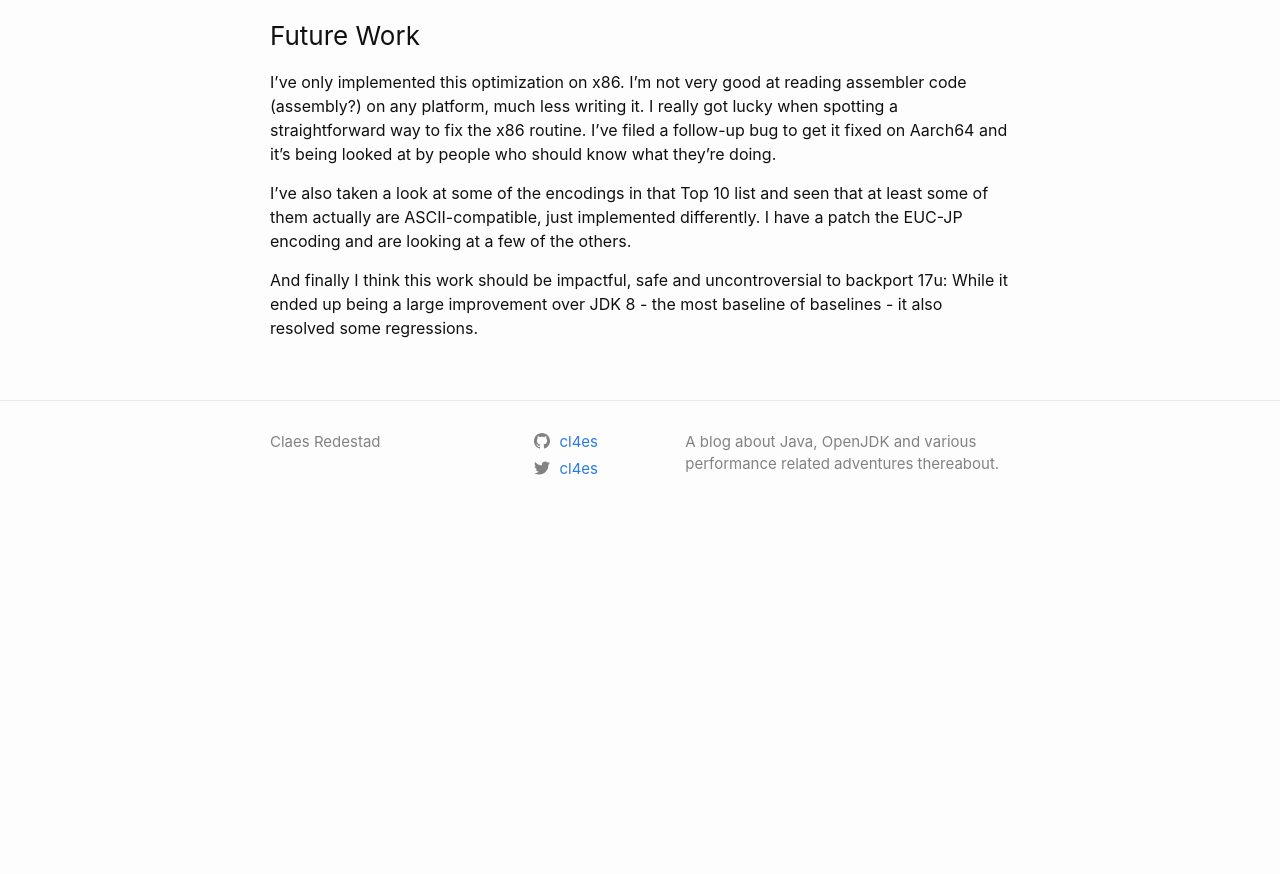
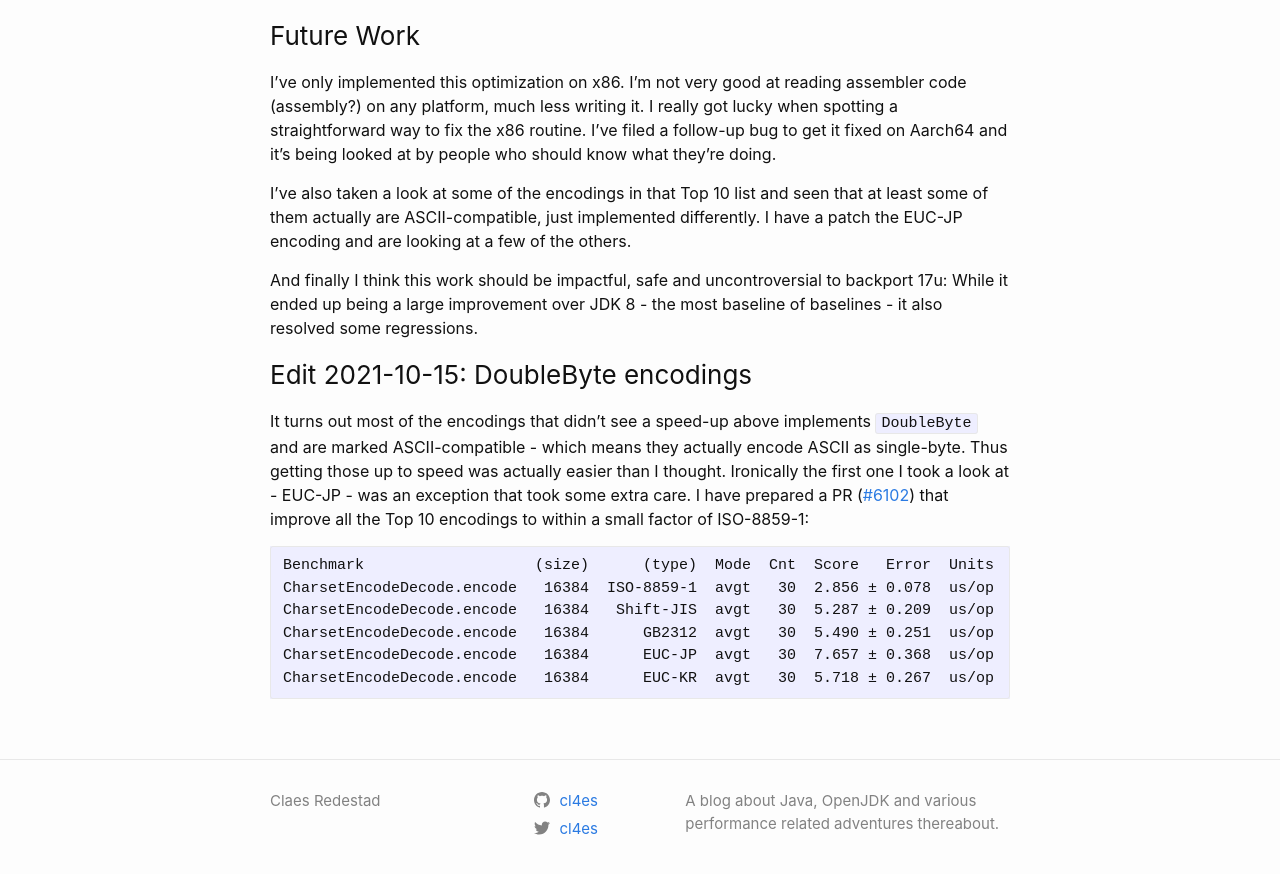
Before and after one commit to cl4es/cl4es.github.io, a Jekyll site: the page built from _posts/2021-10-17-Faster-Charset-Encoding.md, in a window 1280 px wide and 900 px high, scrolled down 5717 px. Shown: the top 874 px of the window. Built offline with Jekyll 4.4.1, drawn with Linux system fonts in a browser that asks for light colours; comment, search, counter and statistics services are not loaded; before the commit the page ends 6258 px from its top, so only the background shows below that.

Commit message:
DoubleByte encoding PR edit

````diff
--- a/_posts/2021-10-17-Faster-Charset-Encoding.md
+++ b/_posts/2021-10-17-Faster-Charset-Encoding.md
@@ -177,3 +177,16 @@ I've only implemented this optimization on x86. I'm not very good at reading ass
 I've also taken a look at some of the encodings in that Top 10 list and seen that at least some of them actually are ASCII-compatible, just implemented differently. I have a patch the EUC-JP encoding and are looking at a few of  the others.
 
 And finally I think this work should be impactful, safe and uncontroversial to backport 17u: While it ended up being a large improvement over JDK 8 - the most baseline of baselines - it also resolved some regressions.
+
+### Edit 2021-10-15: DoubleByte encodings
+
+It turns out most of the encodings that didn't see a speed-up above implements `DoubleByte` and are marked ASCII-compatible - which means they actually encode ASCII as single-byte. Thus getting those up to speed was actually easier than I thought. Ironically the first one I took a look at - EUC-JP - was an exception that took some extra care. I have prepared a PR ([#6102](https://github.com/openjdk/jdk/pull/6102)) that improve all the Top 10 encodings to within a small factor of ISO-8859-1:
+
+```
+Benchmark                   (size)      (type)  Mode  Cnt  Score   Error  Units
+CharsetEncodeDecode.encode   16384  ISO-8859-1  avgt   30  2.856 ± 0.078  us/op
+CharsetEncodeDecode.encode   16384   Shift-JIS  avgt   30  5.287 ± 0.209  us/op
+CharsetEncodeDecode.encode   16384      GB2312  avgt   30  5.490 ± 0.251  us/op
+CharsetEncodeDecode.encode   16384      EUC-JP  avgt   30  7.657 ± 0.368  us/op
+CharsetEncodeDecode.encode   16384      EUC-KR  avgt   30  5.718 ± 0.267  us/op
+```
````
